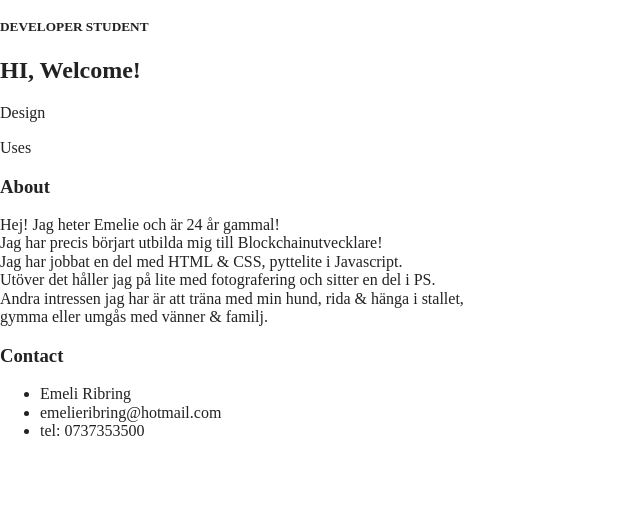
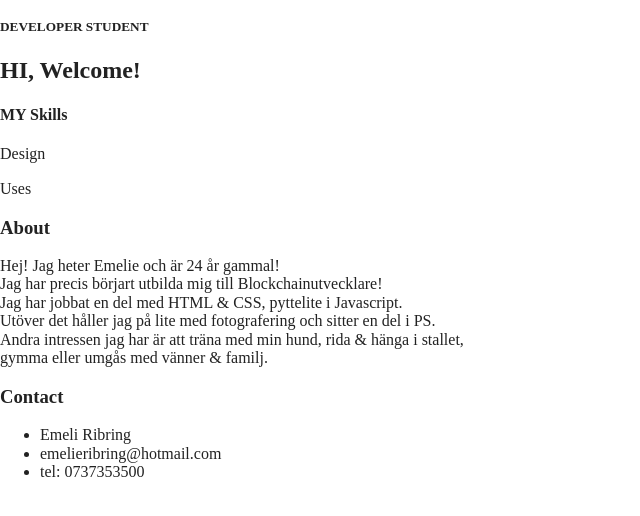
Before and after one commit to Medieinstitutet/cv-med-css-emelieribring, a website built with Parcel: page index.html in a window 1280 px wide. Shown: the part 260-776 px from the top of the page, without its empty margins (0-640 px from the left). Built offline with nearby package versions, Linux system fonts and the light colour scheme.

Commit message:
förberedande inl.2

```diff
--- a/index.html
+++ b/index.html
@@ -3,7 +3,7 @@
 
 <head>
   <meta charset="utf-8">
-  <title></title>
+  <title>CV</title>
   <meta name="description" content="">
   <meta name="viewport" content="width=device-width, initial-scale=1">
 
@@ -45,7 +45,6 @@
   <br>
   <br>
 
-
   <header>
       <h1>EMELIE</h1>
       <h3>RIBRING</h3>
@@ -55,6 +54,7 @@
   <h2><strong>HI, Welcome!</strong></h2>
 
   <section>
+    <h4>MY Skills</h4>
     <p>Design</p>
     <p>Uses</p>
   </section>
```
